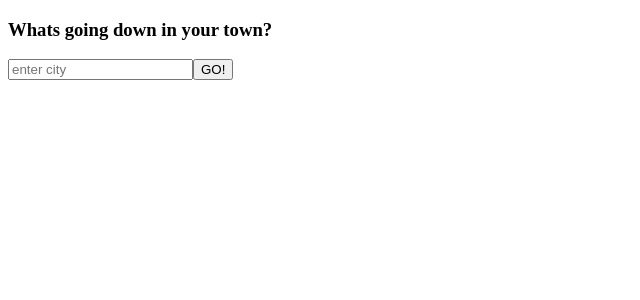
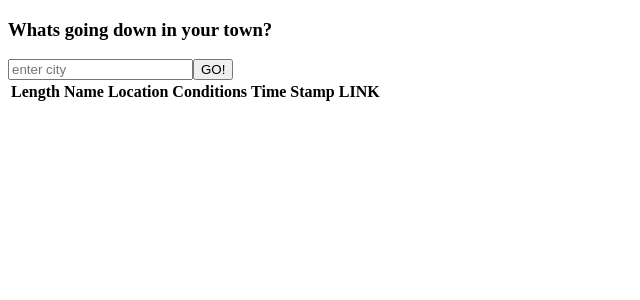
Before and after one commit to thisisjoshford/city-explorer-FE, a React app: page / in a window 1280 px wide. Shown: the top 300 px of the page, without its empty margins (0-640 px from the left). Built offline with nearby package versions, Linux system fonts and the light colour scheme.

Commit message:
hikes rendering

```diff
--- a/src/components/App/App.jsx
+++ b/src/components/App/App.jsx
@@ -1,6 +1,7 @@
 import React from 'react';
 import Search from '../Search/Search';
 import Weather from '../Weather/Weather';
+import Hikes from '../Hikes/Hikes';
 
 export default function App() {
   return (
@@ -8,6 +9,7 @@ export default function App() {
       <h3>Whats going down in your town?</h3>
       <Search />
       <Weather />
+      <Hikes />
     </>
   );
 }
--- /dev/null
+++ b/src/components/Hikes/Hikes.jsx
@@ -0,0 +1,36 @@
+import React from 'react';
+import { useSelector } from 'react-redux';
+import { getTrails } from '../../selectors/selectors';
+
+const Weather = () => {
+  const trails = useSelector(getTrails);
+
+  const trailListings = trails.map((trail, i) => (
+    <tr key={i}>
+      <td>{trail.length} mi</td>
+      <td>{trail.name}</td>
+      <td>{trail.location}</td>
+      <td>{trail.conditions}</td>
+      <td>{trail.condition_date}</td>
+      <td><a href={trail.trail_url} target="_blank" rel="noreferrer">LINK</a></td>
+    </tr>
+  ));
+  return (
+    <>
+      <table>
+        <tr>
+          <th>Length</th>
+          <th>Name</th>
+          <th>Location</th>
+          <th>Conditions</th>
+          <th>Time Stamp</th>
+          <th>LINK</th>
+        </tr>
+        { trailListings }
+      </table>
+
+    </>
+  );
+};
+
+export default Weather;
--- a/src/selectors/selectors.js
+++ b/src/selectors/selectors.js
@@ -1,3 +1,5 @@
 export const getState = state => state;
 
 export const getWeather = state => state.weather;
+
+export const getTrails = state => state.trails;
```
